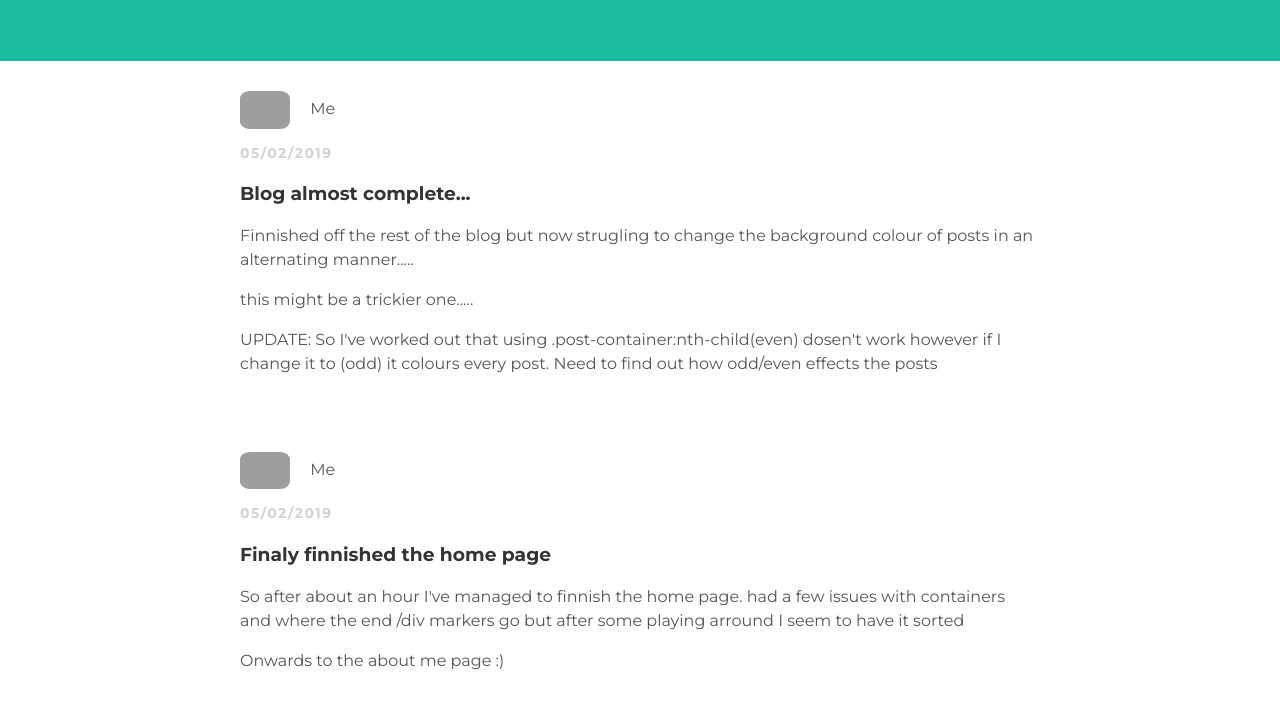
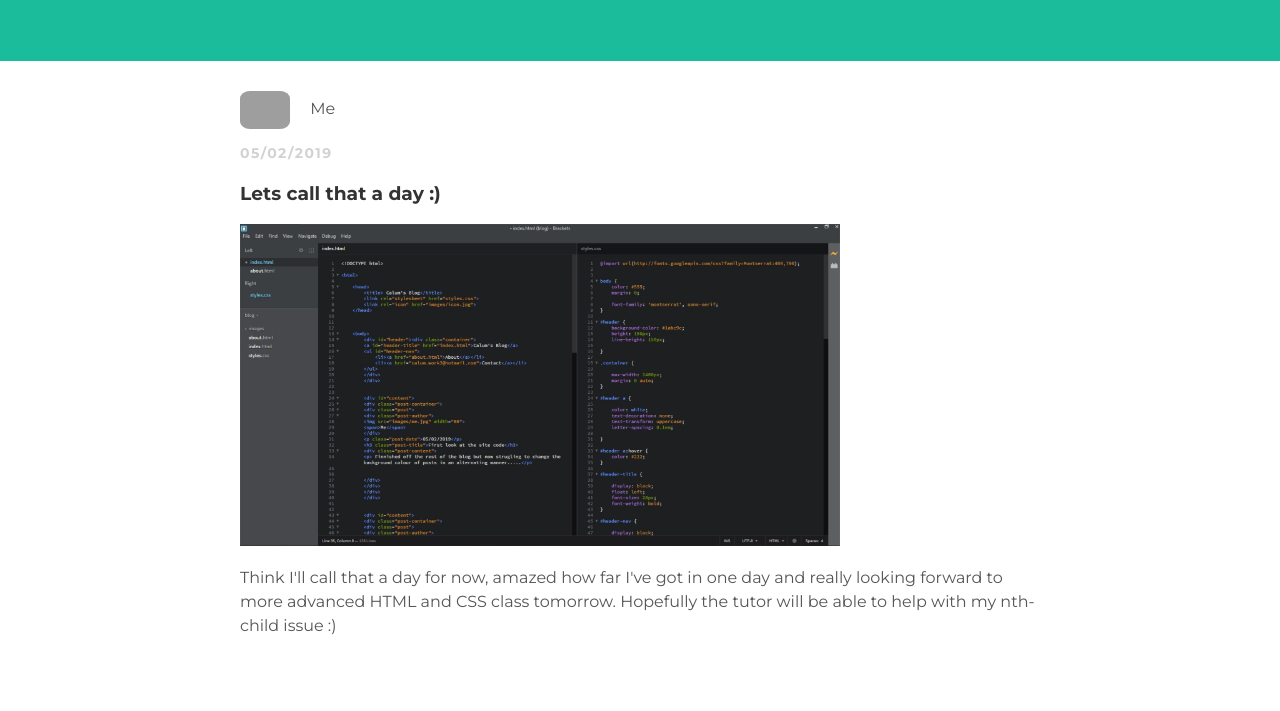
Before and after one commit to term966/term966.github.io, a plain HTML site: page index.html in a window 1280 px wide. Shown: the part 89-800 px from the top of the page. Drawn offline with Linux system fonts and the light colour scheme; grey boxes are pictures that could not be loaded.

Commit message:
Update index.html

```diff
--- a/index.html
+++ b/index.html
@@ -5,6 +5,7 @@
     <head>
         <title> Calum's Blog</title>
         <link rel="stylesheet" href="styles.css">
+        <link rel="icon" href="images/icon.jpg">
     </head>
 
 
@@ -16,6 +17,26 @@
             <li><a href="about.html">About</a></li>
             <li><a href="calum.work2@hotmail.com">Contact</a></li>
         </ul>
+        </div>
+        </div>
+
+
+        <div id="content">
+        <div class="post-container">
+        <div class="post">
+        <div class="post-author">
+        <img src="images/me.jpg" width="80">
+        <span>Me</span>
+        </div>
+        <p class="post-date">05/02/2019</p>
+        <h3 class="post-title">Lets call that a day :) </h3>
+        <div class="post-content">
+        <img src="images/code1.JPG" width="600">
+        <P> Think I'll call that a day for now, amazed how far I've got in one day and really looking forward to more advanced HTML and CSS class tomorrow. Hopefully the tutor will be able to help with my nth-child issue :) </P>
+
+
+        </div>
+        </div>
         </div>
         </div>
 
```
